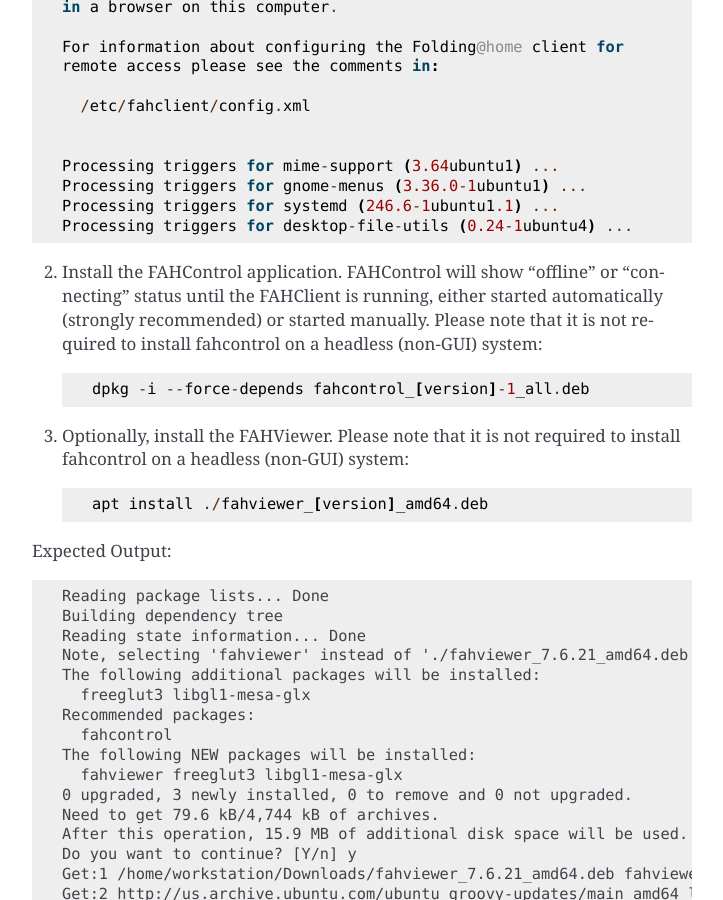
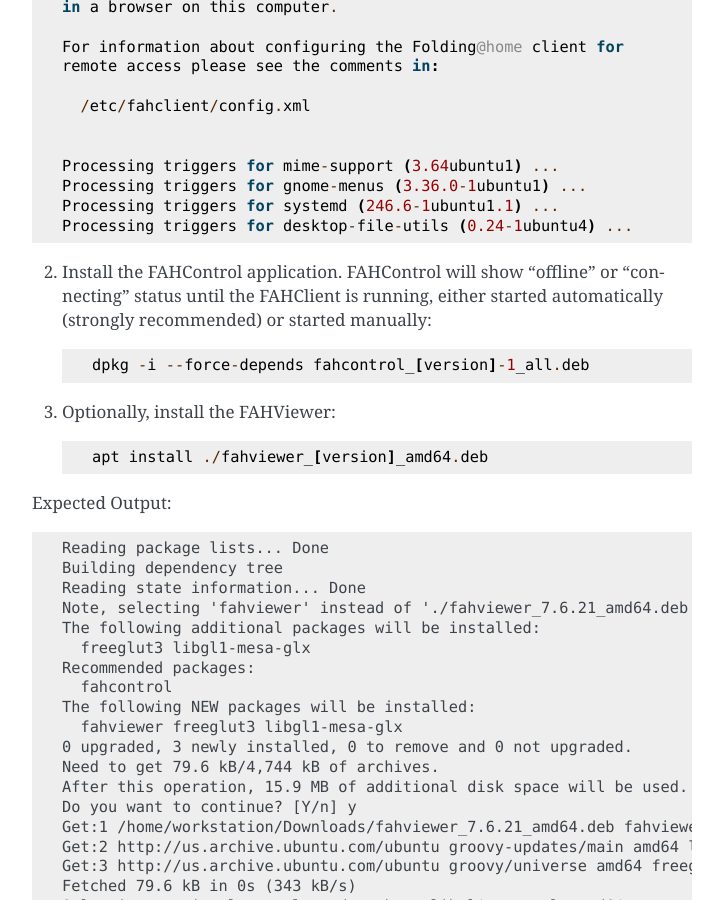
Before and after one commit to FoldingCommunity/fah-client-documentation, a Sphinx documentation site: the page built from docs/source/linux/gui_based_installation_linux.rst, in a window 1280 px wide and 900 px high, scrolled down 1809 px. Shown: the whole window, without its empty margins (388-1111 px from the left). Built offline with Sphinx 7.4.7, drawn with Linux system fonts in a browser that asks for light colours.

Commit message:
Updated gui_based_installation_linux.rst

```diff
--- a/docs/source/linux/gui_based_installation_linux.rst
+++ b/docs/source/linux/gui_based_installation_linux.rst
@@ -87,11 +87,11 @@
 
 
 
-2. Install the FAHControl application. FAHControl will show “offline” or “connecting” status until the FAHClient is running, either started automatically (strongly recommended) or started manually. Please note that it is not required to install fahcontrol on a headless (non-GUI) system::
+2. Install the FAHControl application. FAHControl will show “offline” or “connecting” status until the FAHClient is running, either started automatically (strongly recommended) or started manually::
 
         dpkg -i --force-depends fahcontrol_[version]-1_all.deb
 
-3. Optionally, install the FAHViewer. Please note that it is not required to install fahcontrol on a headless (non-GUI) system::
+3. Optionally, install the FAHViewer::
 
         apt install ./fahviewer_[version]_amd64.deb
 
```
